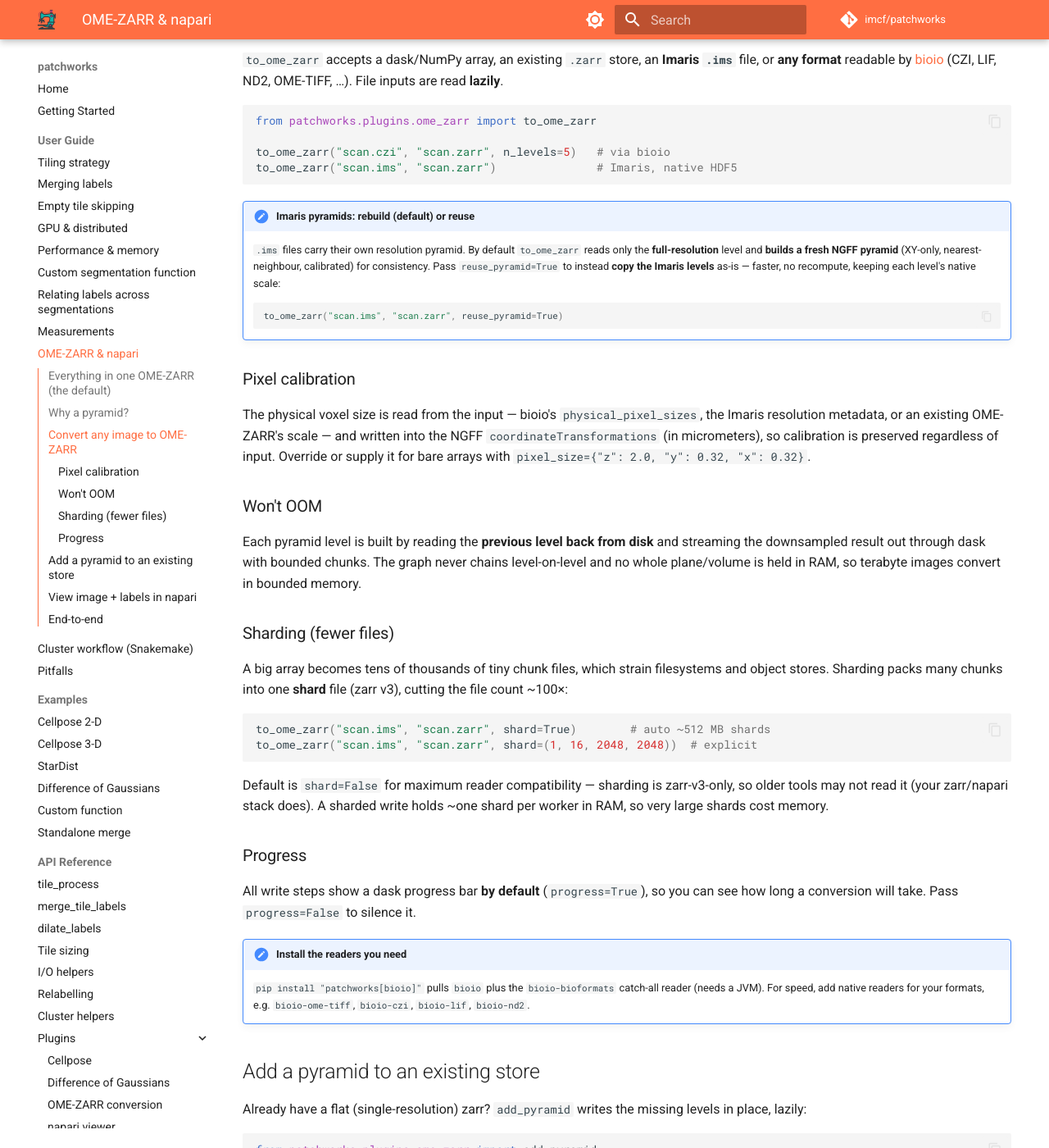
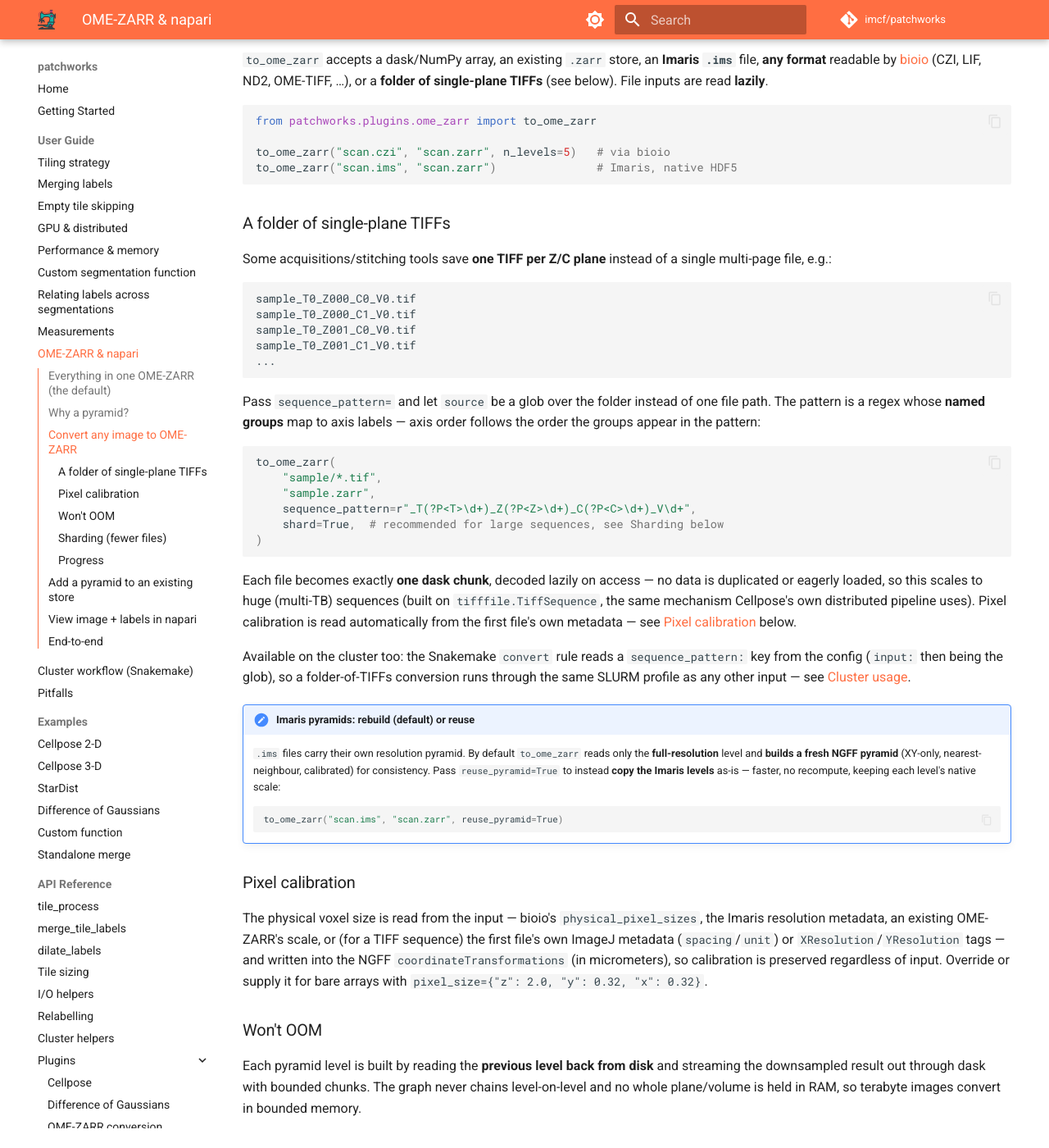
Before and after one commit to imcf/patchworks, an MkDocs documentation site: the page built from docs/guide/ome_zarr_napari.md, in a window 1280 px wide and 1400 px high, scrolled down 870 px. Shown: the whole window at 82% size. Built offline with MkDocs 1.6.1 and Material for MkDocs 9.7.7, drawn with Linux system fonts in a browser that asks for light colours; comment, search, counter and statistics services are not loaded.

Commit message:
docs: 📝 document folder-of-TIFFs conversion (sequence_pattern)
to_ome_zarr's sequence_pattern option (folder of single-plane TIFFs
-> OME-ZARR) had no guide coverage, only the docstring.

````diff
--- a/docs/guide/ome_zarr_napari.md
+++ b/docs/guide/ome_zarr_napari.md
@@ -39,9 +39,10 @@ existed.
 ## Convert any image to OME-ZARR
 
 `to_ome_zarr` accepts a dask/NumPy array, an existing `.zarr` store, an
-**Imaris `.ims`** file, or **any format** readable by
-[bioio](https://github.com/bioio-devs/bioio) (CZI, LIF, ND2, OME-TIFF, …). File
-inputs are read **lazily**.
+**Imaris `.ims`** file, **any format** readable by
+[bioio](https://github.com/bioio-devs/bioio) (CZI, LIF, ND2, OME-TIFF, …), or
+a **folder of single-plane TIFFs** (see below). File inputs are read
+**lazily**.
 
 ```python
 from patchworks.plugins.ome_zarr import to_ome_zarr
@@ -49,6 +50,44 @@ from patchworks.plugins.ome_zarr import to_ome_zarr
 to_ome_zarr("scan.czi", "scan.zarr", n_levels=5)   # via bioio
 to_ome_zarr("scan.ims", "scan.zarr")               # Imaris, native HDF5
 ```
+
+### A folder of single-plane TIFFs
+
+Some acquisitions/stitching tools save **one TIFF per Z/C plane** instead of a
+single multi-page file, e.g.:
+
+```text
+sample_T0_Z000_C0_V0.tif
+sample_T0_Z000_C1_V0.tif
+sample_T0_Z001_C0_V0.tif
+sample_T0_Z001_C1_V0.tif
+...
+```
+
+Pass `sequence_pattern=` and let `source` be a glob over the folder instead of
+one file path. The pattern is a regex whose **named groups** map to axis
+labels — axis order follows the order the groups appear in the pattern:
+
+```python
+to_ome_zarr(
+    "sample/*.tif",
+    "sample.zarr",
+    sequence_pattern=r"_T(?P<T>\d+)_Z(?P<Z>\d+)_C(?P<C>\d+)_V\d+",
+    shard=True,  # recommended for large sequences, see Sharding below
+)
+```
+
+Each file becomes exactly **one dask chunk**, decoded lazily on access — no
+data is duplicated or eagerly loaded, so this scales to huge (multi-TB)
+sequences (built on `tifffile.TiffSequence`, the same mechanism Cellpose's
+own distributed pipeline uses). Pixel calibration is read automatically from
+the first file's own metadata — see [Pixel calibration](#pixel-calibration)
+below.
+
+Available on the cluster too: the Snakemake `convert` rule reads a
+`sequence_pattern:` key from the config (`input:` then being the glob), so a
+folder-of-TIFFs conversion runs through the same SLURM profile as any other
+input — see [Cluster usage](snakemake.md).
 
 !!! note "Imaris pyramids: rebuild (default) or reuse"
     `.ims` files carry their own resolution pyramid. By default `to_ome_zarr`
@@ -64,9 +103,11 @@ to_ome_zarr("scan.ims", "scan.zarr")               # Imaris, native HDF5
 ### Pixel calibration
 
 The physical voxel size is read from the input — bioio's `physical_pixel_sizes`,
-the Imaris resolution metadata, or an existing OME-ZARR's scale — and written
-into the NGFF `coordinateTransformations` (in micrometers), so calibration is
-preserved regardless of input. Override or supply it for bare arrays with
+the Imaris resolution metadata, an existing OME-ZARR's scale, or (for a TIFF
+sequence) the first file's own ImageJ metadata (`spacing`/`unit`) or
+`XResolution`/`YResolution` tags — and written into the NGFF
+`coordinateTransformations` (in micrometers), so calibration is preserved
+regardless of input. Override or supply it for bare arrays with
 `pixel_size={"z": 2.0, "y": 0.32, "x": 0.32}`.
 
 ### Won't OOM
````
